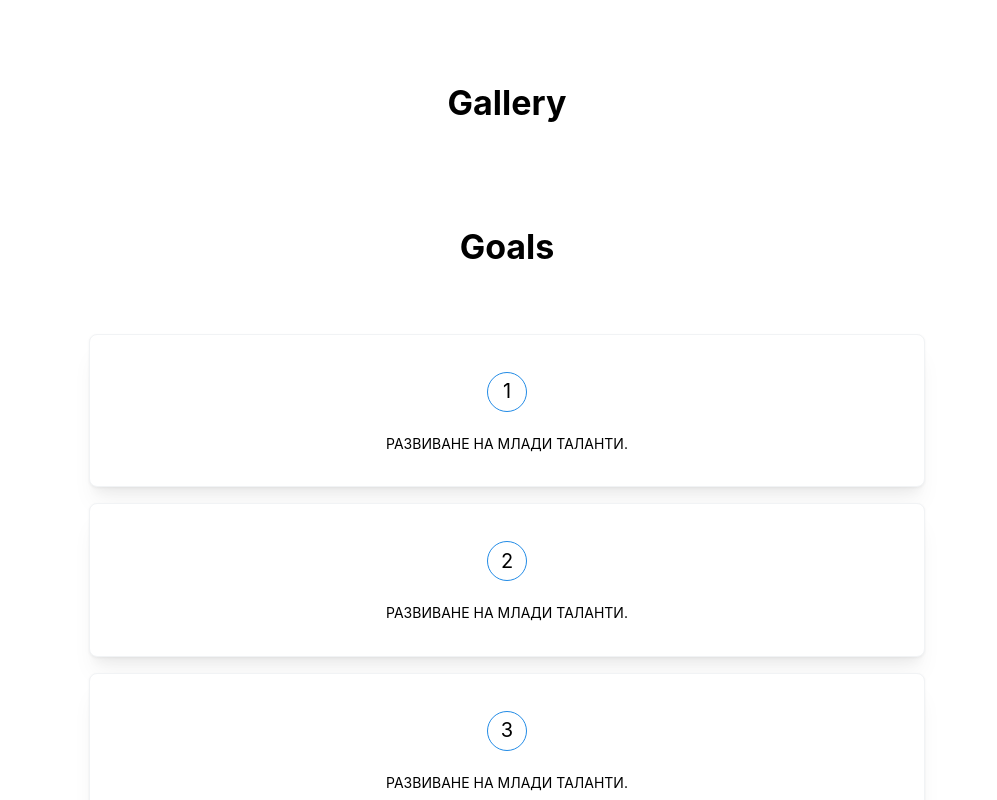
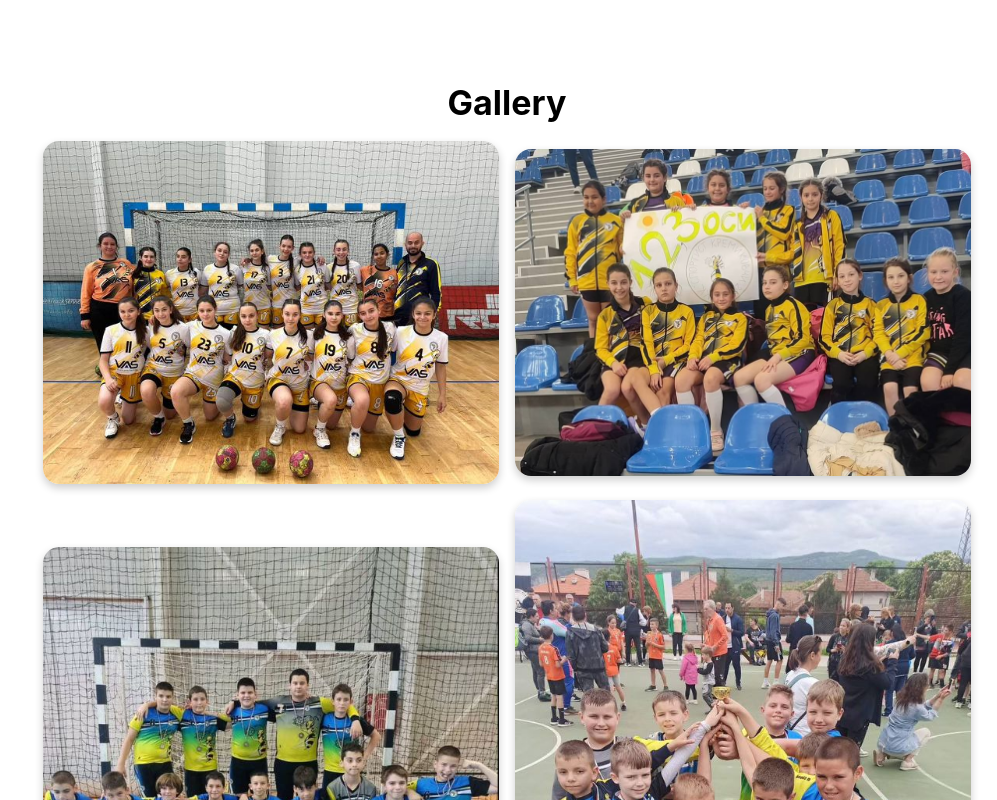
Before and after one commit to stefanidmtrv/handball-portfolio, a Next.js app: page / in a window 1280 px wide. Shown: the part 4280-5080 px from the top of the page, without its empty margins (283-1280 px from the left). Built offline with nearby package versions, Linux system fonts and the light colour scheme.

Commit message:
Implemented Gallery section

```diff
--- a/app/constants/constants.tsx
+++ b/app/constants/constants.tsx
@@ -309,26 +309,29 @@ export const achievementsList: AchievementList[] = [
     },
 ]
 
-/* PLACEHOLDER */
 export const gallaryPhotos = [
     {
-        img: 'Images/image1.jpg'
+        img: 'Images/image4.jpg'
+    },
+    {
+        img: 'Images/image6.jpg'
+    },
+    {
+        img: 'Images/image3.jpg'
+    },
+
+    {
+        img: 'Images/image5.jpg'
     },
     {
         img: 'Images/image2.jpg'
     },
+
+
     {
-        img: 'Images/image3.jpg'
+        img: 'Images/image1.jpg'
     },
-    {
-        img: 'Images/image4.jpg'
-    },
-    {
-        img: 'Images/image5.jpg'
-    },
-    {
-        img: 'Images/image6.jpg'
-    },
+
 ]
 
 export const goals = [
--- /dev/null
+++ b/components/Gallery/Gallery.module.css
@@ -0,0 +1,8 @@
+.image {
+    box-shadow: 0 4px 8px rgba(0, 0, 0, 0.2);
+
+    @media (max-width: $mantine-breakpoint-md) {
+      width: 80vw;
+      margin-top: 20px;
+    }
+  }
--- a/components/Gallery/Gallery.tsx
+++ b/components/Gallery/Gallery.tsx
@@ -1,9 +1,22 @@
-import { Title } from "@mantine/core";
+import { Container, Grid, Title, Image } from "@mantine/core";
+import { gallaryPhotos } from "@/app/constants/constants";
+import classes from './Gallery.module.css';
 
 export function Gallery() {
 return (
     <>
         <Title order={1} ta="center" mt={100}>Gallery</Title>
+        <Container my="md">
+            <Grid align="center" justify="center" ta="center">
+                {
+                    gallaryPhotos.map((photo) => {
+                        return <Grid.Col span={{ base: 10, xs: 6 }}>
+                            <Image src={photo.img} className={classes.image} radius="lg"/>
+                        </Grid.Col>
+                    })
+                }
+            </Grid>
+        </Container>
     </>
 );
 }
```
